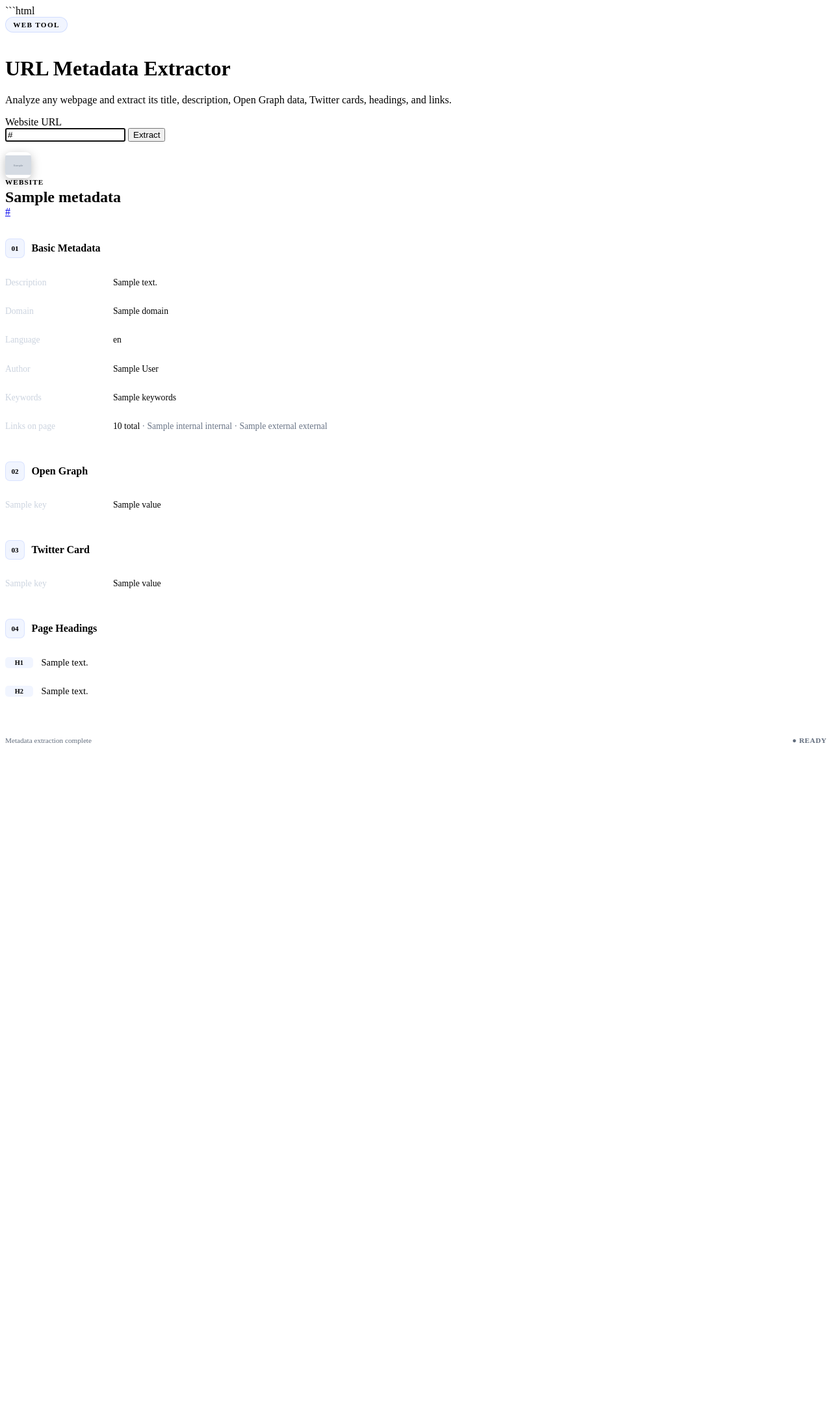
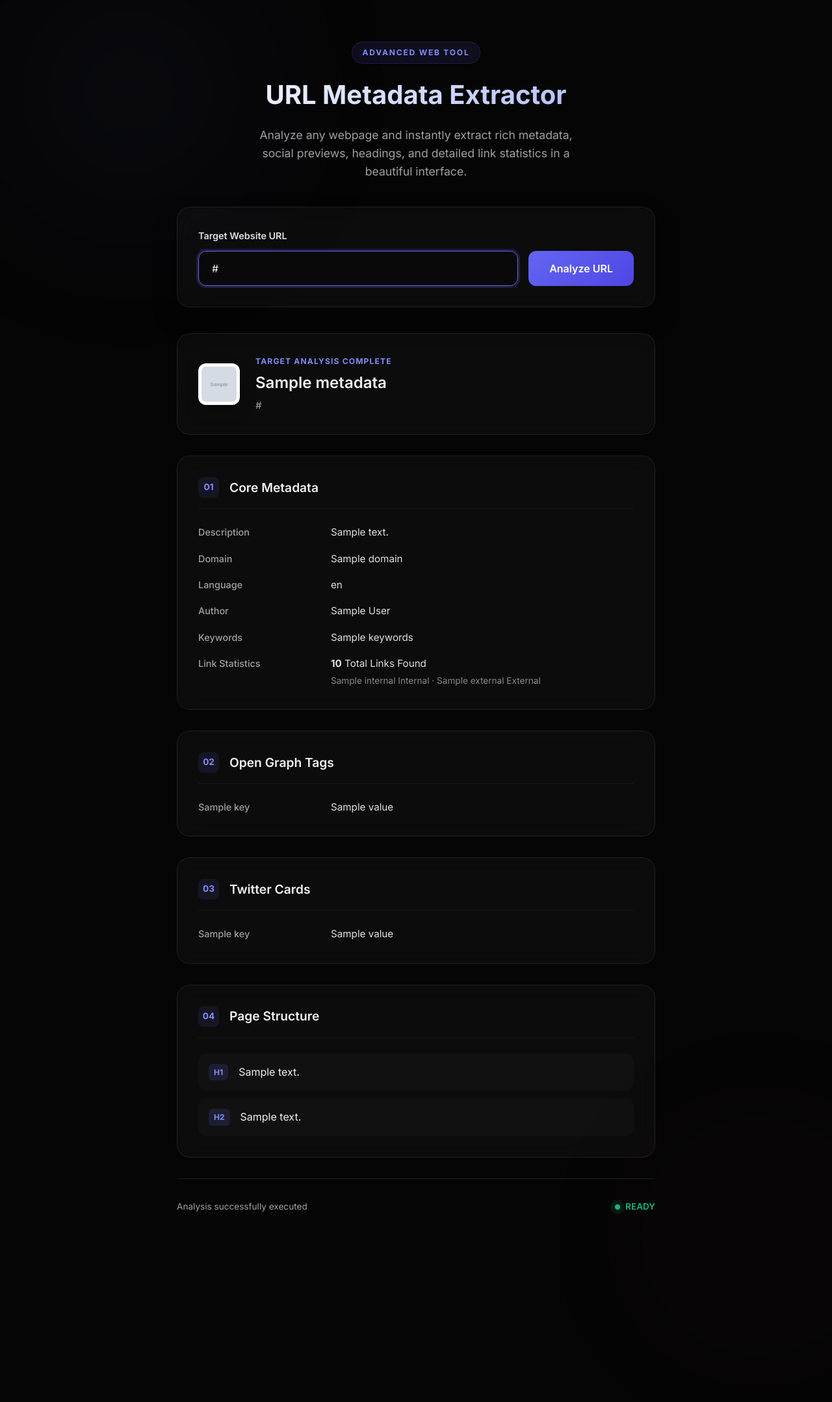
Before and after one commit to ayansinngh/url_metadata_extractor, a Flask app: template templates/index.html in a window 1280 px wide; the page is wider, and only the part inside the window is pictured. Shown: that part at 65% size. Before the commit the page ends 1145 px from the top of that part, so only its background shows below. Run offline with Flask 3, Linux system fonts and the light colour scheme; the template is opened without the code that fills it: most values are stand-ins (such as "Sample title", 1, 10 or a date in 2020); grey boxes marked "Sample" are stand-in pictures.

Commit message:
refactor: improve readability and formatting of metadata extraction utility

````diff
--- a/app.py
+++ b/app.py
@@ -118,9 +118,8 @@ def health():
 
 
 if __name__ == "__main__":
-    # Local development only.
     app.run(
         host="127.0.0.1",
-        port=5000,
+        port=5001,
         debug=True,
     )
--- a/static/style.css
+++ b/static/style.css
@@ -1,255 +1,450 @@
-/* ------------------------------
-   EXTRA UI STYLING
------------------------------- */
+@import url('https://fonts.googleapis.com/css2?family=Inter:wght@300;400;500;600;700&display=swap');
+
+:root {
+  --bg-color: #050505;
+  --text-primary: #f0f0f0;
+  --text-secondary: #a0a0a0;
+  --accent-color: #6366f1;
+  --accent-hover: #818cf8;
+  --card-bg: rgba(255, 255, 255, 0.03);
+  --card-border: rgba(255, 255, 255, 0.08);
+  --error: #ef4444;
+  --success: #10b981;
+
+  --font-main: 'Inter', -apple-system, BlinkMacSystemFont, "Segoe UI", Roboto, Helvetica, Arial, sans-serif;
+}
+
+* {
+  box-sizing: border-box;
+  margin: 0;
+  padding: 0;
+}
+
+body {
+  font-family: var(--font-main);
+  background-color: var(--bg-color);
+  color: var(--text-primary);
+  line-height: 1.6;
+  min-height: 100vh;
+  display: flex;
+  flex-direction: column;
+  align-items: center;
+  position: relative;
+  overflow-x: hidden;
+}
+
+/* Background Gradients */
+body::before, body::after {
+  content: "";
+  position: absolute;
+  border-radius: 50%;
+  filter: blur(120px);
+  z-index: -1;
+  opacity: 0.5;
+  animation: float 20s infinite alternate ease-in-out;
+}
+
+body::before {
+  top: -10%;
+  left: -10%;
+  width: 50vw;
+  height: 50vw;
+  background: radial-gradient(circle, rgba(99,102,241,0.15) 0%, rgba(0,0,0,0) 70%);
+}
+
+body::after {
+  bottom: -10%;
+  right: -10%;
+  width: 40vw;
+  height: 40vw;
+  background: radial-gradient(circle, rgba(236,72,153,0.1) 0%, rgba(0,0,0,0) 70%);
+  animation-delay: -5s;
+}
+
+@keyframes float {
+  0% { transform: translate(0, 0); }
+  100% { transform: translate(5%, 10%); }
+}
+
+main {
+  width: 100%;
+  max-width: 800px;
+  padding: 4rem 2rem;
+  display: flex;
+  flex-direction: column;
+  gap: 2.5rem;
+}
+
+/* Header */
+header {
+  text-align: center;
+  animation: fadeInDown 0.8s ease-out;
+}
+
+@keyframes fadeInDown {
+  from { opacity: 0; transform: translateY(-20px); }
+  to { opacity: 1; transform: translateY(0); }
+}
 
 .badge {
   display: inline-block;
+  margin-bottom: 1rem;
+  padding: 0.4rem 1rem;
+  color: var(--accent-hover);
+  background: rgba(99, 102, 241, 0.1);
+  border: 1px solid rgba(99, 102, 241, 0.2);
+  border-radius: 9999px;
+  font-size: 0.75rem;
+  font-weight: 700;
+  letter-spacing: 0.15em;
+  text-transform: uppercase;
+  backdrop-filter: blur(4px);
+}
 
+h1 {
+  font-size: 2.5rem;
+  font-weight: 700;
   margin-bottom: 1rem;
-  padding: 0.3rem 0.7rem;
+  background: linear-gradient(135deg, #ffffff 0%, #a5b4fc 100%);
+  -webkit-background-clip: text;
+  -webkit-text-fill-color: transparent;
+  background-clip: text;
+}
 
-  color: var(--accent-hover);
-  background: rgba(79, 124, 255, 0.08);
+header p {
+  color: var(--text-secondary);
+  font-size: 1.1rem;
+  max-width: 500px;
+  margin: 0 auto;
+}
 
-  border: 1px solid rgba(79, 124, 255, 0.2);
-  border-radius: 999px;
+/* Form */
+form {
+  background: var(--card-bg);
+  border: 1px solid var(--card-border);
+  border-radius: 20px;
+  padding: 2rem;
+  backdrop-filter: blur(16px);
+  -webkit-backdrop-filter: blur(16px);
+  box-shadow: 0 20px 40px rgba(0, 0, 0, 0.2);
+  animation: fadeInUp 0.8s ease-out 0.2s backwards;
+}
 
-  font-size: 0.7rem;
-  font-weight: 700;
-  letter-spacing: 0.12em;
+@keyframes fadeInUp {
+  from { opacity: 0; transform: translateY(20px); }
+  to { opacity: 1; transform: translateY(0); }
+}
+
+form label {
+  display: block;
+  margin-bottom: 0.75rem;
+  font-weight: 600;
+  font-size: 0.9rem;
+  color: #e0e0e0;
+}
+
+.field {
+  display: flex;
+  gap: 1rem;
+}
+
+input[type="text"] {
+  flex: 1;
+  padding: 1rem 1.25rem;
+  background: rgba(0, 0, 0, 0.2);
+  border: 1px solid var(--card-border);
+  border-radius: 12px;
+  color: var(--text-primary);
+  font-size: 1rem;
+  font-family: inherit;
+  transition: all 0.3s ease;
+}
+
+input[type="text"]:focus {
+  outline: none;
+  border-color: var(--accent-color);
+  box-shadow: 0 0 0 3px rgba(99, 102, 241, 0.2);
+}
+
+button[type="submit"] {
+  padding: 0 2rem;
+  background: linear-gradient(135deg, var(--accent-color) 0%, #4f46e5 100%);
+  color: white;
+  border: none;
+  border-radius: 12px;
+  font-size: 1rem;
+  font-weight: 600;
+  cursor: pointer;
+  transition: all 0.3s ease;
+  font-family: inherit;
+}
+
+button[type="submit"]:hover {
+  transform: translateY(-2px);
+  box-shadow: 0 10px 20px rgba(99, 102, 241, 0.3);
+}
+
+button[type="submit"]:active {
+  transform: translateY(0);
+}
+
+/* Error */
+.error {
+  background: rgba(239, 68, 68, 0.1);
+  border: 1px solid rgba(239, 68, 68, 0.2);
+  color: var(--error);
+  padding: 1rem;
+  border-radius: 12px;
+  text-align: center;
+  font-weight: 500;
+  animation: shake 0.5s ease-in-out;
+}
+
+@keyframes shake {
+  0%, 100% { transform: translateX(0); }
+  25% { transform: translateX(-5px); }
+  75% { transform: translateX(5px); }
+}
+
+/* Results */
+.results {
+  animation: fadeInUp 0.8s ease-out 0.4s backwards;
+  display: flex;
+  flex-direction: column;
+  gap: 2rem;
+}
+
+.notice {
+  background: rgba(245, 158, 11, 0.1);
+  border: 1px solid rgba(245, 158, 11, 0.2);
+  color: #fcd34d;
+  padding: 1rem;
+  border-radius: 12px;
+  font-size: 0.9rem;
+  display: flex;
+  align-items: center;
+  gap: 0.75rem;
+}
+
+.summary {
+  display: flex;
+  align-items: center;
+  gap: 1.5rem;
+  background: var(--card-bg);
+  border: 1px solid var(--card-border);
+  padding: 2rem;
+  border-radius: 20px;
+  backdrop-filter: blur(16px);
+}
+
+.favicon {
+  border-radius: 12px;
+  background: #ffffff;
+  padding: 5px;
+  box-shadow: 0 8px 24px rgba(0, 0, 0, 0.3);
+  transition: transform 0.3s ease;
+}
+
+.summary:hover .favicon {
+  transform: scale(1.05) rotate(5deg);
+}
+
+.summary-content {
+  display: flex;
+  flex-direction: column;
+  gap: 0.25rem;
 }
 
 .section-label {
-  display: block;
-
-  margin-bottom: 0.25rem;
-
+  font-size: 0.75rem;
+  font-weight: 700;
   color: var(--accent-hover);
-
-  font-size: 0.7rem;
-  font-weight: 700;
   letter-spacing: 0.1em;
-}
-
-.summary-content {
-  min-width: 0;
+  text-transform: uppercase;
 }
 
 .summary-content h2 {
+  font-size: 1.5rem;
+  font-weight: 600;
   margin: 0;
 }
 
+.summary-content a {
+  color: var(--text-secondary);
+  text-decoration: none;
+  font-size: 0.95rem;
+  transition: color 0.2s ease;
+}
+
+.summary-content a:hover {
+  color: var(--accent-hover);
+  text-decoration: underline;
+}
+
+/* Metadata Sections */
 .metadata-section {
-  margin-top: 2rem;
+  background: var(--card-bg);
+  border: 1px solid var(--card-border);
+  border-radius: 20px;
+  padding: 2rem;
+  backdrop-filter: blur(16px);
+  transition: transform 0.3s ease, box-shadow 0.3s ease;
+}
+
+.metadata-section:hover {
+  transform: translateY(-2px);
+  box-shadow: 0 15px 35px rgba(0, 0, 0, 0.15);
 }
 
 .section-heading {
   display: flex;
   align-items: center;
-  gap: 0.65rem;
+  gap: 1rem;
+  margin-bottom: 1.5rem;
+  padding-bottom: 1rem;
+  border-bottom: 1px solid rgba(255, 255, 255, 0.05);
+}
 
-  margin-bottom: 1rem;
+.section-number {
+  display: flex;
+  align-items: center;
+  justify-content: center;
+  width: 32px;
+  height: 32px;
+  background: rgba(99, 102, 241, 0.1);
+  color: var(--accent-hover);
+  border-radius: 8px;
+  font-weight: 700;
+  font-size: 0.85rem;
 }
 
 .section-heading h3 {
-  flex: 1;
-
-  margin: 0;
-  padding: 0;
-
-  border: none;
-
-  font-size: 1rem;
+  font-size: 1.2rem;
+  font-weight: 600;
 }
 
-.section-number {
-  display: inline-flex;
-
-  width: 28px;
-  height: 28px;
-
-  align-items: center;
-  justify-content: center;
-
-  color: var(--accent-hover);
-
-  background: rgba(79, 124, 255, 0.08);
-
-  border: 1px solid rgba(79, 124, 255, 0.15);
-  border-radius: 7px;
-
-  font-size: 0.7rem;
-  font-weight: 700;
+dl {
+  display: flex;
+  flex-direction: column;
+  gap: 1rem;
 }
 
 .metadata-row {
   display: grid;
-  grid-template-columns: 150px 1fr;
-
-  gap: 1rem;
-
-  padding: 0.85rem 0;
-
-  border-bottom: 1px solid rgba(255, 255, 255, 0.04);
-}
-
-.metadata-row:last-child {
-  border-bottom: none;
+  grid-template-columns: 180px 1fr;
+  gap: 1.5rem;
+  align-items: start;
 }
 
 .metadata-row dt {
-  margin: 0;
-
-  color: #cbd3df;
-
-  font-size: 0.85rem;
+  color: var(--text-secondary);
+  font-size: 0.9rem;
+  font-weight: 500;
 }
 
 .metadata-row dd {
-  margin: 0;
-
-  color: var(--muted);
-
-  font-size: 0.85rem;
+  color: #e0e0e0;
+  font-size: 0.95rem;
+  word-break: break-word;
 }
 
 .link-detail {
-  color: #687385;
+  display: block;
+  font-size: 0.85rem;
+  color: #888;
+  margin-top: 0.25rem;
 }
 
 .preview-container {
-  margin: 1.25rem 0;
-
-  padding: 0.75rem;
-
-  background: #0a0e14;
-
-  border: 1px solid var(--border);
-  border-radius: 12px;
+  margin-bottom: 2rem;
+  border-radius: 16px;
+  overflow: hidden;
+  border: 1px solid var(--card-border);
+  background: rgba(0, 0, 0, 0.3);
 }
 
 .preview-label {
   display: block;
-
-  margin-bottom: 0.7rem;
-
-  color: #687385;
-
-  font-size: 0.65rem;
+  padding: 1rem;
+  font-size: 0.75rem;
   font-weight: 700;
+  color: var(--text-secondary);
   letter-spacing: 0.1em;
+  border-bottom: 1px solid var(--card-border);
 }
 
-.preview-container .og-image {
-  margin-top: 0;
+.og-image {
+  width: 100%;
+  height: auto;
+  display: block;
 }
 
 .heading-list {
-  padding: 0;
-  margin: 0;
-
   list-style: none;
+  display: flex;
+  flex-direction: column;
+  gap: 0.75rem;
 }
 
 .heading-list li {
   display: flex;
-
+  gap: 1rem;
   align-items: flex-start;
-
-  gap: 0.8rem;
-
-  margin: 0;
-
-  padding: 0.8rem 0;
-
-  border-bottom: 1px solid rgba(255, 255, 255, 0.04);
-}
-
-.heading-list li:last-child {
-  border-bottom: none;
+  background: rgba(255, 255, 255, 0.02);
+  padding: 1rem;
+  border-radius: 12px;
 }
 
 .heading-list strong {
-  flex-shrink: 0;
-
-  min-width: 30px;
-
-  margin: 0;
-  padding: 0.2rem 0.4rem;
-
+  background: rgba(99, 102, 241, 0.15);
   color: var(--accent-hover);
-
-  background: rgba(79, 124, 255, 0.08);
-
-  border-radius: 5px;
-
-  text-align: center;
-
-  font-size: 0.65rem;
+  padding: 0.2rem 0.5rem;
+  border-radius: 6px;
+  font-size: 0.75rem;
 }
 
-.heading-list span {
-  color: var(--muted);
-
-  font-size: 0.9rem;
+.muted {
+  color: var(--text-secondary);
+  font-style: italic;
 }
 
 .results-footer {
   display: flex;
-
   justify-content: space-between;
   align-items: center;
-
-  margin-top: 2rem;
-  padding-top: 1rem;
-
-  border-top: 1px solid var(--border);
-
-  color: #626d7d;
-
-  font-size: 0.7rem;
+  padding-top: 2rem;
+  border-top: 1px solid rgba(255, 255, 255, 0.1);
+  color: var(--text-secondary);
+  font-size: 0.85rem;
 }
 
 .status {
   color: var(--success);
-
-  font-weight: 700;
-  letter-spacing: 0.05em;
+  font-weight: 600;
+  display: flex;
+  align-items: center;
+  gap: 0.5rem;
 }
 
-.favicon {
-  flex-shrink: 0;
-
-  border-radius: 8px;
-
-  background: #ffffff;
-
-  object-fit: contain;
-
-  box-shadow:
-    0 4px 15px rgba(0, 0, 0, 0.25);
+.status::before {
+  content: "";
+  display: block;
+  width: 8px;
+  height: 8px;
+  border-radius: 50%;
+  background: var(--success);
+  box-shadow: 0 0 10px var(--success);
+  animation: pulse 2s infinite;
 }
 
-/* Mobile */
+@keyframes pulse {
+  0% { box-shadow: 0 0 0 0 rgba(16, 185, 129, 0.4); }
+  70% { box-shadow: 0 0 0 10px rgba(16, 185, 129, 0); }
+  100% { box-shadow: 0 0 0 0 rgba(16, 185, 129, 0); }
+}
 
 @media (max-width: 600px) {
-
-  .metadata-row {
-    grid-template-columns: 1fr;
-
-    gap: 0.25rem;
-  }
-
-  .metadata-row dt {
-    color: #9da8b8;
-  }
-
-  .results-footer {
-    flex-direction: column;
-
-    align-items: flex-start;
-
-    gap: 0.5rem;
-  }
-
+  .field { flex-direction: column; }
+  .metadata-row { grid-template-columns: 1fr; gap: 0.25rem; margin-bottom: 0.75rem; }
+  .summary { flex-direction: column; text-align: center; }
 }
--- a/templates/index.html
+++ b/templates/index.html
@@ -1,310 +1,195 @@
-```html
 <!DOCTYPE html>
 <html lang="en">
 
 <head>
   <meta charset="UTF-8">
   <meta name="viewport" content="width=device-width, initial-scale=1.0">
-
   <title>URL Metadata Extractor</title>
-
   <link rel="stylesheet" href="{{ url_for('static', filename='style.css') }}">
 </head>
 
 <body>
-
   <main>
-
     <!-- Header -->
     <header>
-      <div class="badge">WEB TOOL</div>
-
+      <div class="badge">Advanced Web Tool</div>
       <h1>URL Metadata Extractor</h1>
-
       <p>
-        Analyze any webpage and extract its title, description,
-        Open Graph data, Twitter cards, headings, and links.
+        Analyze any webpage and instantly extract rich metadata, social previews, headings, and detailed link statistics in a beautiful interface.
       </p>
     </header>
 
-
     <!-- URL Form -->
     <form method="post">
-
-      <label for="url">Website URL</label>
-
+      <label for="url">Target Website URL</label>
       <div class="field">
-
         <input type="text" id="url" name="url" value="{{ url_input }}" placeholder="https://example.com"
           autocomplete="url" autofocus required>
-
         <button type="submit">
-          Extract
+          Analyze URL
         </button>
-
       </div>
-
     </form>
-
 
     <!-- Error -->
     {% if error %}
-    <p class="error" role="alert">
+    <div class="error" role="alert">
       {{ error }}
-    </p>
+    </div>
     {% endif %}
-
 
     <!-- Results -->
     {% if metadata %}
-
     <section class="results">
 
       <!-- Notice -->
       {% if metadata.notice %}
-      <p class="notice">
+      <div class="notice">
+        <svg width="24" height="24" viewBox="0 0 24 24" fill="none" stroke="currentColor" stroke-width="2" stroke-linecap="round" stroke-linejoin="round"><circle cx="12" cy="12" r="10"></circle><line x1="12" y1="8" x2="12" y2="12"></line><line x1="12" y1="16" x2="12.01" y2="16"></line></svg>
         {{ metadata.notice }}
-      </p>
+      </div>
       {% endif %}
-
 
       <!-- Website Summary -->
       <div class="summary">
-
         {% if metadata.favicon %}
-        <img class="favicon" src="{{ metadata.favicon }}" alt="" width="40" height="40">
+        <img class="favicon" src="{{ metadata.favicon }}" alt="Favicon" width="64" height="64">
         {% endif %}
 
         <div class="summary-content">
-
-          <span class="section-label">
-            WEBSITE
-          </span>
-
-          <h2>
-            {{ metadata.title or "No title found" }}
-          </h2>
-
+          <span class="section-label">Target Analysis Complete</span>
+          <h2>{{ metadata.title or "No Title Available" }}</h2>
           <a href="{{ metadata.url }}" target="_blank" rel="noopener noreferrer">
             {{ metadata.url }}
           </a>
-
         </div>
-
       </div>
-
 
       <!-- Basic Metadata -->
       <div class="metadata-section">
-
         <div class="section-heading">
           <span class="section-number">01</span>
-          <h3>Basic Metadata</h3>
+          <h3>Core Metadata</h3>
         </div>
-
         <dl>
-
           <div class="metadata-row">
             <dt>Description</dt>
             <dd>{{ metadata.description or "Not provided" }}</dd>
           </div>
-
           <div class="metadata-row">
             <dt>Domain</dt>
             <dd>{{ metadata.domain }}</dd>
           </div>
-
           <div class="metadata-row">
             <dt>Language</dt>
             <dd>{{ metadata.language or "Not provided" }}</dd>
           </div>
-
           <div class="metadata-row">
             <dt>Author</dt>
             <dd>{{ metadata.author or "Not provided" }}</dd>
           </div>
-
           <div class="metadata-row">
             <dt>Keywords</dt>
             <dd>{{ metadata.keywords or "Not provided" }}</dd>
           </div>
-
           <div class="metadata-row">
-            <dt>Links on page</dt>
-
+            <dt>Link Statistics</dt>
             <dd>
-              {{ metadata.links.total }} total
+              <strong>{{ metadata.links.total }}</strong> Total Links Found
               <span class="link-detail">
-                · {{ metadata.links.internal }} internal
-                · {{ metadata.links.external }} external
+                {{ metadata.links.internal }} Internal &middot; {{ metadata.links.external }} External
               </span>
             </dd>
           </div>
-
         </dl>
-
       </div>
-
 
       <!-- Open Graph -->
       <div class="metadata-section">
-
         <div class="section-heading">
           <span class="section-number">02</span>
-          <h3>Open Graph</h3>
+          <h3>Open Graph Tags</h3>
         </div>
 
         {% if metadata.open_graph %}
-
           {% if metadata.open_graph.get("og:image") %}
           <div class="preview-container">
-
-          <span class="preview-label">
-            SOCIAL PREVIEW
-          </span>
-
-          <img class="og-image" src="{{ metadata.open_graph['og:image'] }}" alt="Open Graph preview image"
-            loading="lazy">
-
+            <span class="preview-label">SOCIAL PREVIEW IMAGE</span>
+            <img class="og-image" src="{{ metadata.open_graph['og:image'] }}" alt="Open Graph preview image" loading="lazy">
           </div>
           {% endif %}
 
-
           <dl>
-
             {% for key, value in metadata.open_graph.items() %}
-
             <div class="metadata-row">
-
-            <dt>
-              {{ key }}
-            </dt>
-
-            <dd>
-              {{ value }}
-            </dd>
-
+              <dt>{{ key }}</dt>
+              <dd>{{ value }}</dd>
             </div>
-
             {% endfor %}
-
           </dl>
-
         {% else %}
-
-        <p class="muted">
-          This page has no Open Graph tags.
-        </p>
-
+          <p class="muted">This page has no Open Graph tags configured.</p>
         {% endif %}
-
       </div>
-
 
       <!-- Twitter Card -->
       <div class="metadata-section">
-
         <div class="section-heading">
           <span class="section-number">03</span>
-          <h3>Twitter Card</h3>
+          <h3>Twitter Cards</h3>
         </div>
 
         {% if metadata.twitter %}
-
           <dl>
-
             {% for key, value in metadata.twitter.items() %}
-
             <div class="metadata-row">
-
-            <dt>
-              {{ key }}
-            </dt>
-
-            <dd>
-              {{ value }}
-            </dd>
-
+              <dt>{{ key }}</dt>
+              <dd>{{ value }}</dd>
             </div>
-
             {% endfor %}
-
           </dl>
-
         {% else %}
-
-        <p class="muted">
-          This page has no Twitter card tags.
-        </p>
-
+          <p class="muted">This page has no Twitter card tags configured.</p>
         {% endif %}
-
       </div>
-
 
       <!-- Headings -->
       <div class="metadata-section">
-
         <div class="section-heading">
           <span class="section-number">04</span>
-          <h3>Page Headings</h3>
+          <h3>Page Structure</h3>
         </div>
 
         {% if metadata.headings.h1 or metadata.headings.h2 %}
-
           <ul class="heading-list">
-
             {% for text in metadata.headings.h1 %}
-
             <li>
               <strong>H1</strong>
               <span>{{ text }}</span>
             </li>
-
             {% endfor %}
-
-
             {% for text in metadata.headings.h2 %}
-
             <li>
               <strong>H2</strong>
               <span>{{ text }}</span>
             </li>
-
             {% endfor %}
-
           </ul>
-
         {% else %}
-
-        <p class="muted">
-          No H1 or H2 headings found.
-        </p>
-
+          <p class="muted">No H1 or H2 headings found.</p>
         {% endif %}
-
       </div>
-
 
       <!-- Footer -->
       <div class="results-footer">
-
-        <span>
-          Metadata extraction complete
-        </span>
-
-        <span class="status">
-          ● READY
-        </span>
-
+        <span>Analysis successfully executed</span>
+        <span class="status">READY</span>
       </div>
 
     </section>
-
     {% endif %}
 
   </main>
-
 </body>
 
 </html>
````
Lines whose indentation alone changed are shown as unchanged.
